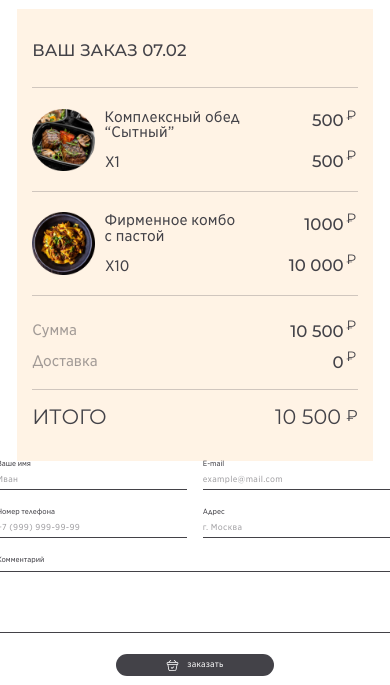
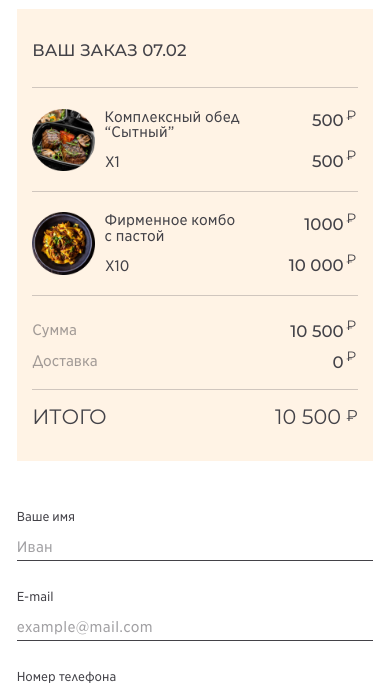
Before and after one commit to vyazemskaya/workPotter, a plain HTML site: page payment.html in a window 390 px wide. Shown: the part 168-853 px from the top of the page. Drawn offline with Linux system fonts and the light colour scheme; files whose address does not match are found by name.

Commit message:
feat: payment.html adaptivity 2/2

```diff
--- a/styles/sass/payment.sass
+++ b/styles/sass/payment.sass
@@ -185,7 +185,7 @@ img
       position: absolute
       bottom: 1.247rem
       right: 0
-      width: 1.46rem
+      width: 1.6rem
       display: none
       &--show
         display: block
@@ -268,7 +268,7 @@ img
   .payment
     width: 68.6rem
     padding-top: 3rem
-    padding-bottom: 58.4rem
+    padding-bottom: 24rem
     &__content
       display: flex
       flex-direction: column
@@ -284,6 +284,7 @@ img
       width: 68.6rem
     .order
       width: 100%
+      margin-bottom: 9.7rem
       &__item
         padding: 3.5rem 0
       &__date
@@ -356,3 +357,42 @@ img
         font-size: 4rem
         line-height: 4.8rem
         margin-right: 1.2rem
+    .form
+      &__error
+        font-weight: 400
+        font-size: 2.4rem
+        line-height: 2.2rem
+        bottom: -3rem
+      &__wrapper
+        width: 68.6rem
+        gap: 6rem
+        margin-bottom: 6rem
+        &--textarea
+          gap: 1.2rem
+      &__item
+        width: 68.6rem
+      &__title
+        font-family: 'Gotham'
+        font-style: normal
+        font-weight: 400
+        font-size: 2.4rem
+        line-height: 2rem
+        margin-bottom: 2rem
+      &__value
+        font-style: normal
+        font-weight: 400
+        font-size: 2.8rem
+        line-height: 3rem
+        padding: 1rem 0rem
+        &--textarea
+          height: 24rem
+      &__confirm-button
+        height: 8.6rem
+        width: 100%
+        border-radius: 6rem
+      &__button-text
+        font-weight: 400
+        font-size: 2.8rem
+        line-height: 3rem
+      &__button-img
+        width: 4rem
```
Also changed, not shown: styles/css/payment.css, 1 other file.
